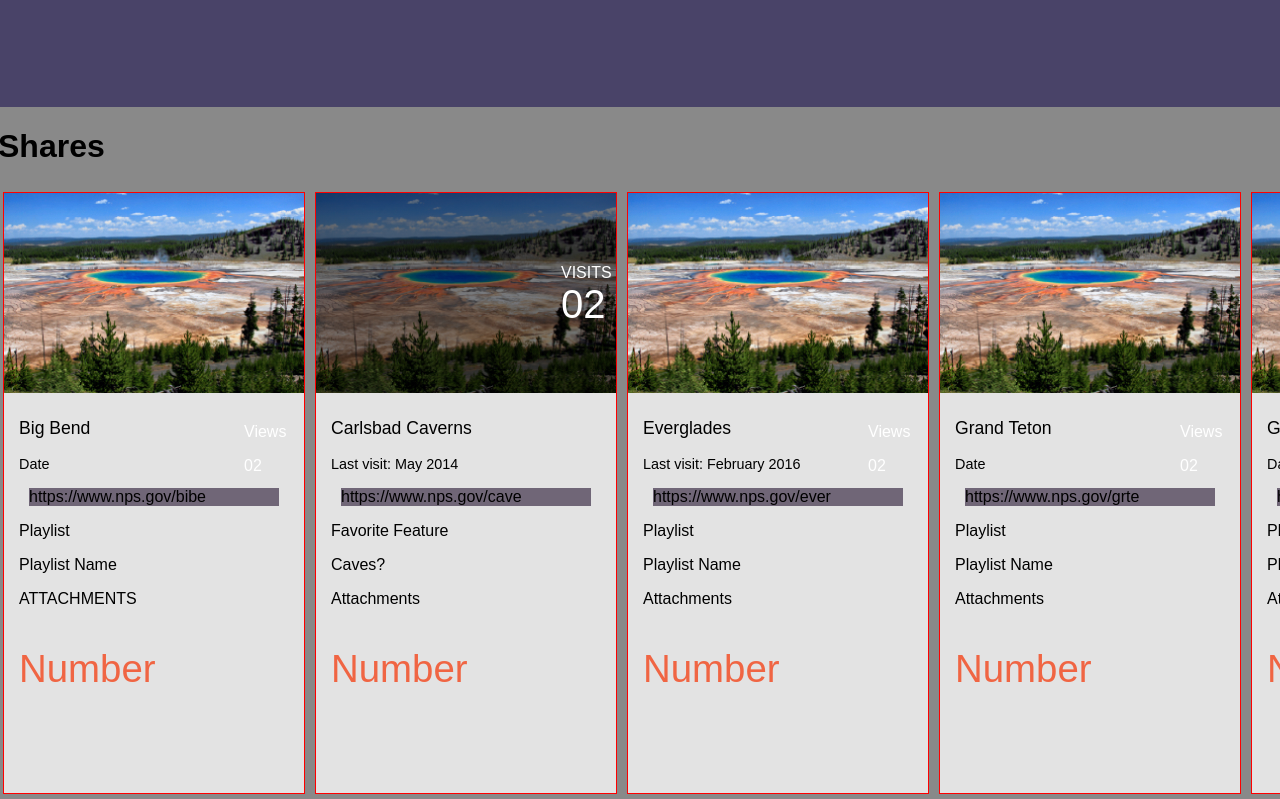
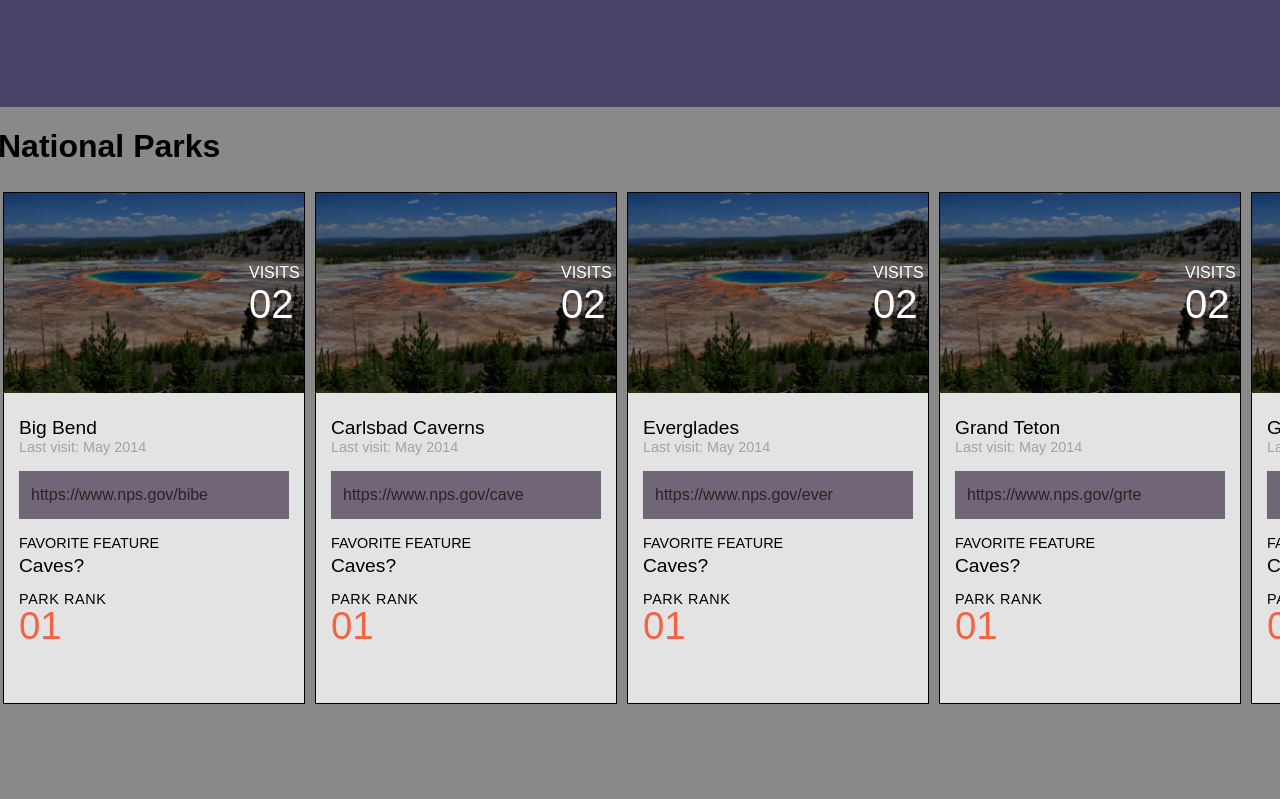
Before and after one commit to kobesparrow/static-comp-one, a plain HTML site: page index.html in a window 1280 px wide. Shown: the part 41-840 px from the top of the page. After the commit the page ends 800 px from the top, so only its background shows below. Drawn offline with Linux system fonts and the light colour scheme.

Commit message:
style all CSS in body tiles

```diff
--- a/index.html
+++ b/index.html
@@ -13,35 +13,33 @@
     <img class="header__logo" src="TKTKTKT" />
   </header>
   <body>
-    <h1>Shares</h1>
+    <h1>National Parks</h1>
     <div class="body__tiles">
 
     <!-- BIG BEND -->
     <article class="box">
       <div class="box__header">
-        <img class="box__header--logo" src="assets/Yellowstone-essample.jpg" />
         <div class="box__header--text">
-          <p>Views</p>
-          <p>02</p>
+          <p class="box__header--visits">VISITS</p>
+          <p class="box__header--views">02</p>
         </div>
       </div>
       <div class="box__body">
         <p class="box__body-textline1">Big Bend</p>
-        <p class="box__body-textline2">Date</p>
+        <p class="box__body-textline2">Last visit: May 2014</p>
         <div class="box__body--website">
-          <p>https://www.nps.gov/bibe</p>
+          <p class="box__body--website-text">https://www.nps.gov/bibe</p>
         </div>
-        <p class="box__body-textline4-and-6">Playlist</p>
-        <p class="box__body-textline5">Playlist Name</p>
-        <p class="box__body-textline4-and-6">ATTACHMENTS</p>
-        <p class="box__body-textline7">Number</p>
+        <p class="box__body-favfeature">FAVORITE FEATURE</p>
+        <p class="box__body-favfeture-answer">Caves?</p>
+        <p class="box__body-ranking">PARK RANK</p>
+        <p class="box__body-textline7">01</p>
       </div>
     </article>
 
     <!-- CARLSBAD -->
     <article class="box">
       <div class="box__header">
-   <!--      <img class="box__header--logo" src="assets/Yellowstone-essample.jpg" /> -->
         <div class="box__header--text">
           <p class="box__header--visits">VISITS</p>
           <p class="box__header--views">02</p>
@@ -51,144 +49,138 @@
         <p class="box__body-textline1">Carlsbad Caverns</p>
         <p class="box__body-textline2">Last visit: May 2014</p>
         <div class="box__body--website">
-          <p>https://www.nps.gov/cave</p>
+          <p class="box__body--website-text">https://www.nps.gov/cave</p>
         </div>
-        <p class="box__body-textline4">Favorite Feature</p>
-        <p class="box__body-textline5">Caves?</p>
-        <p class="box__body-textline6">Attachments</p>
-        <p class="box__body-textline7">Number</p>
+        <p class="box__body-favfeature">FAVORITE FEATURE</p>
+        <p class="box__body-favfeture-answer">Caves?</p>
+        <p class="box__body-ranking">PARK RANK</p>
+        <p class="box__body-textline7">01</p>
       </div>
     </article>
 
   <!-- EVERGLADES -->
     <article class="box">
       <div class="box__header">
-        <img class="box__header--logo" src="assets/Yellowstone-essample.jpg" />
         <div class="box__header--text">
-          <p>Views</p>
-          <p>02</p>
+          <p class="box__header--visits">VISITS</p>
+          <p class="box__header--views">02</p>
         </div>
       </div>
       <div class="box__body">
         <p class="box__body-textline1">Everglades</p>
-        <p class="box__body-textline2">Last visit: February 2016</p>
+        <p class="box__body-textline2">Last visit: May 2014</p>
         <div class="box__body--website">
-          <p>https://www.nps.gov/ever</p>
+          <p class="box__body--website-text">https://www.nps.gov/ever</p>
         </div>
-        <p class="box__body-textline4">Playlist</p>
-        <p class="box__body-textline5">Playlist Name</p>
-        <p class="box__body-textline6">Attachments</p>
-        <p class="box__body-textline7">Number</p>
+        <p class="box__body-favfeature">FAVORITE FEATURE</p>
+        <p class="box__body-favfeture-answer">Caves?</p>
+        <p class="box__body-ranking">PARK RANK</p>
+        <p class="box__body-textline7">01</p>
       </div>
     </article>
 
     <!-- GRAND TETON -->
     <article class="box">
       <div class="box__header">
-        <img class="box__header--logo" src="assets/Yellowstone-essample.jpg" />
         <div class="box__header--text">
-          <p>Views</p>
-          <p>02</p>
+          <p class="box__header--visits">VISITS</p>
+          <p class="box__header--views">02</p>
         </div>
       </div>
       <div class="box__body">
         <p class="box__body-textline1">Grand Teton</p>
-        <p class="box__body-textline2">Date</p>
+        <p class="box__body-textline2">Last visit: May 2014</p>
         <div class="box__body--website">
-          <p>https://www.nps.gov/grte</p>
+          <p class="box__body--website-text">https://www.nps.gov/grte</p>
         </div>
-        <p class="box__body-textline4">Playlist</p>
-        <p class="box__body-textline5">Playlist Name</p>
-        <p class="box__body-textline6">Attachments</p>
-        <p class="box__body-textline7">Number</p>
+        <p class="box__body-favfeature">FAVORITE FEATURE</p>
+        <p class="box__body-favfeture-answer">Caves?</p>
+        <p class="box__body-ranking">PARK RANK</p>
+        <p class="box__body-textline7">01</p>
       </div>
     </article>
 
     <!-- GUADALUPE MOUNTAINS -->
     <article class="box">
       <div class="box__header">
-        <img class="box__header--logo" src="assets/Yellowstone-essample.jpg" />
         <div class="box__header--text">
-          <p>Views</p>
-          <p>02</p>
+          <p class="box__header--visits">VISITS</p>
+          <p class="box__header--views">02</p>
         </div>
       </div>
       <div class="box__body">
         <p class="box__body-textline1">Guadalupe Mountains</p>
-        <p class="box__body-textline2">Date</p>
+        <p class="box__body-textline2">Last visit: May 2014</p>
         <div class="box__body--website">
-          <p>https://www.nps.gov/gumo</p>
+          <p class="box__body--website-text">https://www.nps.gov/gumo</p>
         </div>
-        <p class="box__body-textline4">Playlist</p>
-        <p class="box__body-textline5">Playlist Name</p>
-        <p class="box__body-textline6">Attachments</p>
-        <p class="box__body-textline7">Number</p>
+        <p class="box__body-favfeature">FAVORITE FEATURE</p>
+        <p class="box__body-favfeture-answer">Caves?</p>
+        <p class="box__body-ranking">PARK RANK</p>
+        <p class="box__body-textline7">01</p>
       </div>
     </article>
 
     <!-- PAINTED DESERT -->
     <article class="box">
       <div class="box__header">
-        <img class="box__header--logo" src="assets/Yellowstone-essample.jpg" />
         <div class="box__header--text">
-          <p>Views</p>
-          <p>02</p>
+          <p class="box__header--visits">VISITS</p>
+          <p class="box__header--views">02</p>
         </div>
       </div>
       <div class="box__body">
         <p class="box__body-textline1">Painted Desert</p>
-        <p class="box__body-textline2">Date</p>
+        <p class="box__body-textline2">Last visit: May 2014</p>
         <div class="box__body--website">
-          <p>https://www.nps.gov/pefo</p>
+          <p class="box__body--website-text">https://www.nps.gov/pefo</p>
         </div>
-        <p class="box__body-textline4">Playlist</p>
-        <p class="box__body-textline5">Playlist Name</p>
-        <p class="box__body-textline6">Attachments</p>
-        <p class="box__body-textline7">Number</p>
+        <p class="box__body-favfeature">FAVORITE FEATURE</p>
+        <p class="box__body-favfeture-answer">Caves?</p>
+        <p class="box__body-ranking">PARK RANK</p>
+        <p class="box__body-textline7">01</p>
       </div>
     </article>
 
     <!-- YELLOWSTONE -->
     <article class="box">
       <div class="box__header">
-        <img class="box__header--logo" src="assets/Yellowstone-essample.jpg" />
         <div class="box__header--text">
-          <p>Views</p>
-          <p>02</p>
+          <p class="box__header--visits">VISITS</p>
+          <p class="box__header--views">02</p>
         </div>
       </div>
       <div class="box__body">
         <p class="box__body-textline1">Yellowstone</p>
-        <p class="box__body-textline2">Date</p>
+        <p class="box__body-textline2">Last visit: May 2014</p>
         <div class="box__body--website">
-          <p>https://www.nps.gov/yell</p>
+          <p class="box__body--website-text">https://www.nps.gov/yell</p>
         </div>
-        <p class="box__body-textline4">Playlist</p>
-        <p class="box__body-textline5">Playlist Name</p>
-        <p class="box__body-textline6">Attachments</p>
-        <p class="box__body-textline7">Number</p>
+        <p class="box__body-favfeature">FAVORITE FEATURE</p>
+        <p class="box__body-favfeture-answer">Caves?</p>
+        <p class="box__body-ranking">PARK RANK</p>
+        <p class="box__body-textline7">01</p>
       </div>
     </article>
 
     <!-- ZION -->
     <article class="box">
       <div class="box__header">
-        <img class="box__header--logo" src="assets/Yellowstone-essample.jpg" />
         <div class="box__header--text">
-          <p>Views</p>
-          <p>02</p>
+          <p class="box__header--visits">VISITS</p>
+          <p class="box__header--views">02</p>
         </div>
       </div>
       <div class="box__body">
         <p class="box__body-textline1">Zion</p>
-        <p class="box__body-textline2">Date</p>
+        <p class="box__body-textline2">Last visit: May 2014</p>
         <div class="box__body--website">
-          <p>https://www.nps.gov/zion</p>
+          <p class="box__body--website-text">https://www.nps.gov/zion</p>
         </div>
-        <p class="box__body-textline4">Playlist</p>
-        <p class="box__body-textline5">Playlist Name</p>
-        <p class="box__body-textline6">Attachments</p>
-        <p class="box__body-textline7">Number</p>
+        <p class="box__body-favfeature">FAVORITE FEATURE</p>
+        <p class="box__body-favfeture-answer">Caves?</p>
+        <p class="box__body-ranking">PARK RANK</p>
+        <p class="box__body-textline7">01</p>
       </div>
     </article>
     </div>
--- a/styles.css
+++ b/styles.css
@@ -41,9 +41,9 @@ img.header__logo {
 .box {
   background-color: #E3E3E3;
   width: 300px;
-  height: 600px;
+  height: 510px;
   padding: 5px, 35px, 10px, 35px;
-  border: 1px solid red;
+  border: 1px solid black;
   margin: 5px;
 }
 
@@ -84,18 +84,51 @@ div.box__body {
 }
 
 p.box__body-textline1 {
-  font-size: 1.1em;
+  font-size: 1.2em;
+  margin: 25px 0px 3px 0px;
+  line-height: 100%
 }
+
 p.box__body-textline2 {
   font-size: .9em;
+  margin: 3px 0px 15px 0px;
+  color: #A5A1A5;
+  line-height: 100%;
 }
 
 div.box__body--website {
   background-color: #706677;
-  margin: 10px;
+  margin: 17px 0px 17px 0px;
+  padding: 5px 5px 5px 5px;
+}
+
+p.box__body--website-text {
+  color: #262626;
+  margin: 10px 7px 10px 7px;
+}
+
+p.box__body-favfeature {
+  font-size: .9em;
+  margin: 17px 0px 5px 0px;
+  line-height: 100%;
+}
+
+p.box__body-favfeture-answer {
+  font-size: 1.2em;
+  margin: 5px 0px 17px 0px;
+  line-height: 100%
+}
+
+p.box__body-ranking {
+  margin: 17px 0px 0px 0px;
+  font-size: .9em;
+  line-height: 100%;
+  letter-spacing: .6px;
 }
 
 p.box__body-textline7 {
   color: #F06543;
   font-size: 2.4em;
+  margin: 0px 0px 10px 0px;
+  line-height: 100%;
 }
```
